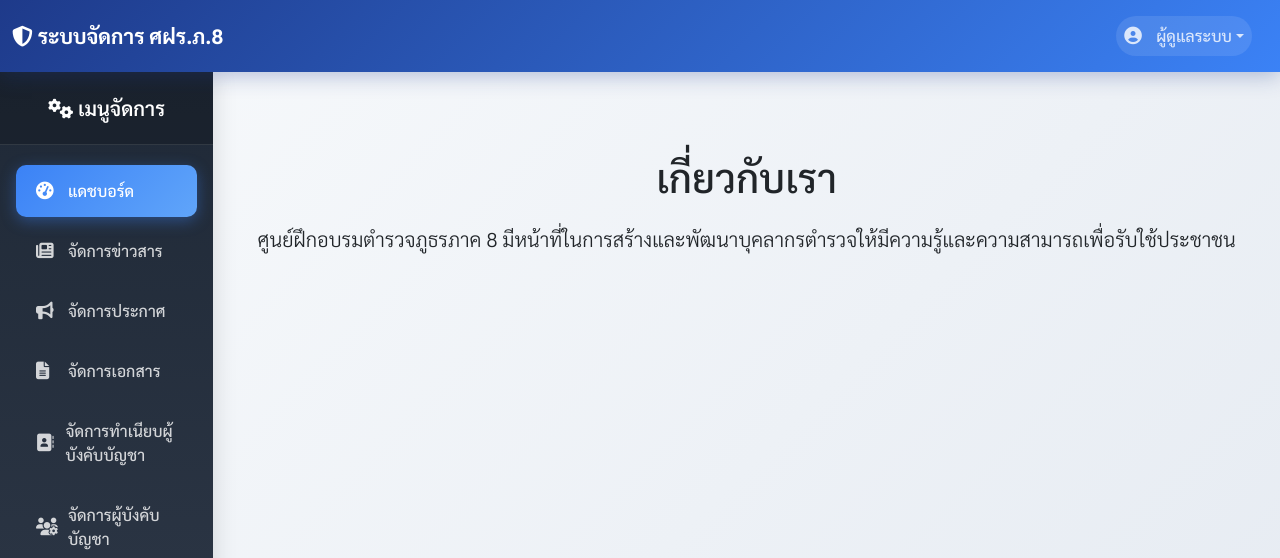
After one commit to Pakkapol1/police-training-center, a PHP site: template src/views/main/about.php in a window 1280 px wide. The commit adds this page. Shown: the top 558 px of the page. Run offline with PHP 8.4, Linux system fonts and the light colour scheme; the template is opened without the code that fills it, so the values that code supplies are empty; some libraries are stand-ins or nearby versions.

Commit message:
Add About Us page and menu

```diff
--- a/public/index.php
+++ b/public/index.php
@@ -83,6 +83,9 @@ try {
         case 'documents':
             $controller->documents();
             break;
+        case 'about':
+            $controller->about();
+            break;
         case 'contact':
             $controller->contact();
             break;
--- a/src/controllers/HomeController.php
+++ b/src/controllers/HomeController.php
@@ -273,6 +273,12 @@ class HomeController extends BaseModel {
         $this->loadView('main/location-map', compact('title'));
     }
 
+    public function about() {
+        $title = 'เกี่ยวกับเรา - ศูนย์ฝึกอบรมตำรวจภูธรภาค 8';
+
+        $this->loadView('main/about', compact('title'));
+    }
+
     public function webboard() {
         $title = 'เว็บบอร์ด - ศูนย์ฝึกอบรมตำรวจภูธรภาค 8';
 
--- /dev/null
+++ b/src/views/main/about.php
@@ -0,0 +1,9 @@
+<?php
+$title = 'เกี่ยวกับเรา - ศูนย์ฝึกอบรมตำรวจภูธรภาค 8';
+?>
+<div class="container py-5">
+    <h1 class="text-center mb-4">เกี่ยวกับเรา</h1>
+    <p class="lead text-center">
+        ศูนย์ฝึกอบรมตำรวจภูธรภาค 8 มีหน้าที่ในการสร้างและพัฒนาบุคลากรตำรวจให้มีความรู้และความสามารถเพื่อรับใช้ประชาชน
+    </p>
+</div>
```
Also changed, not shown: src/views/layouts/header.php (+7 -0 lines).
